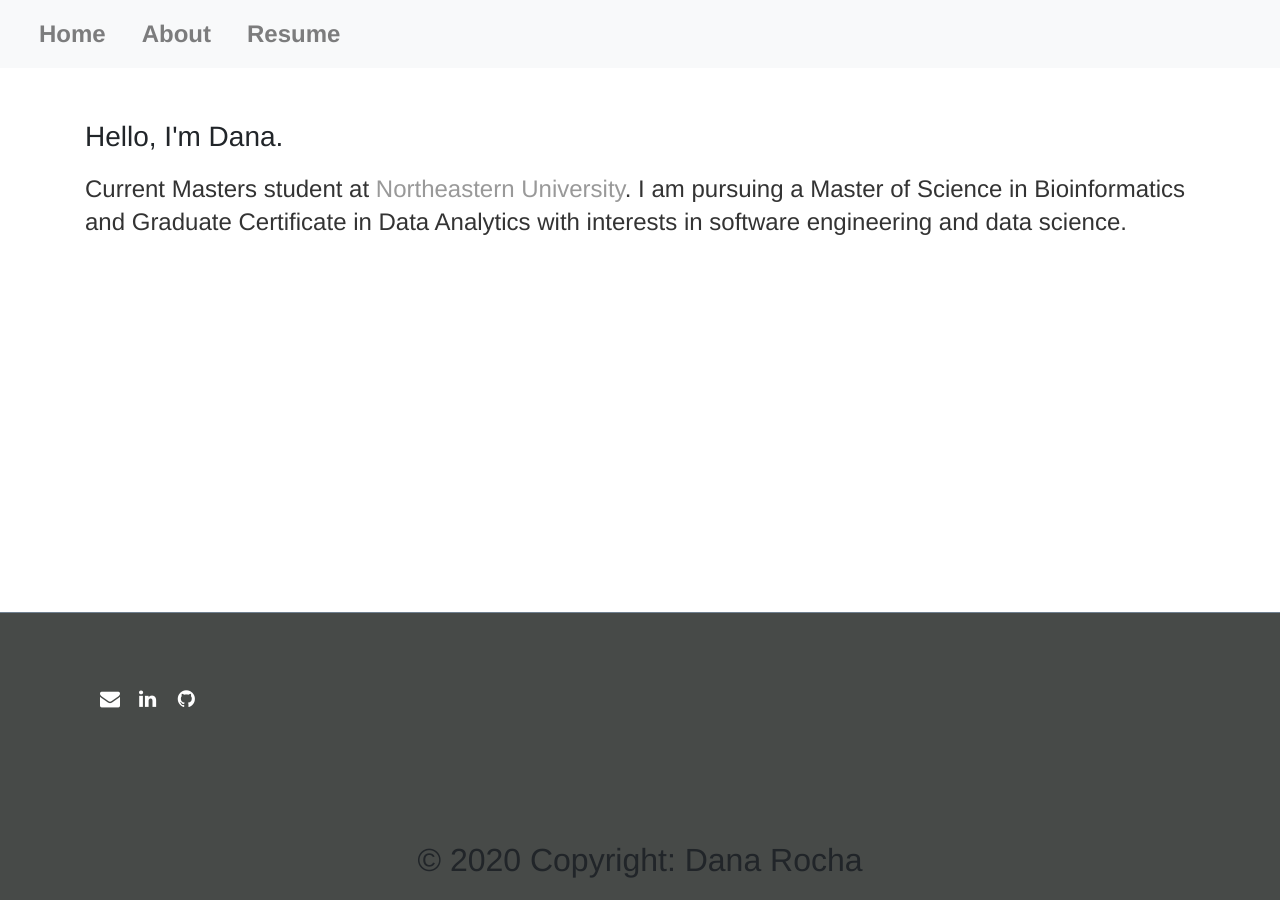
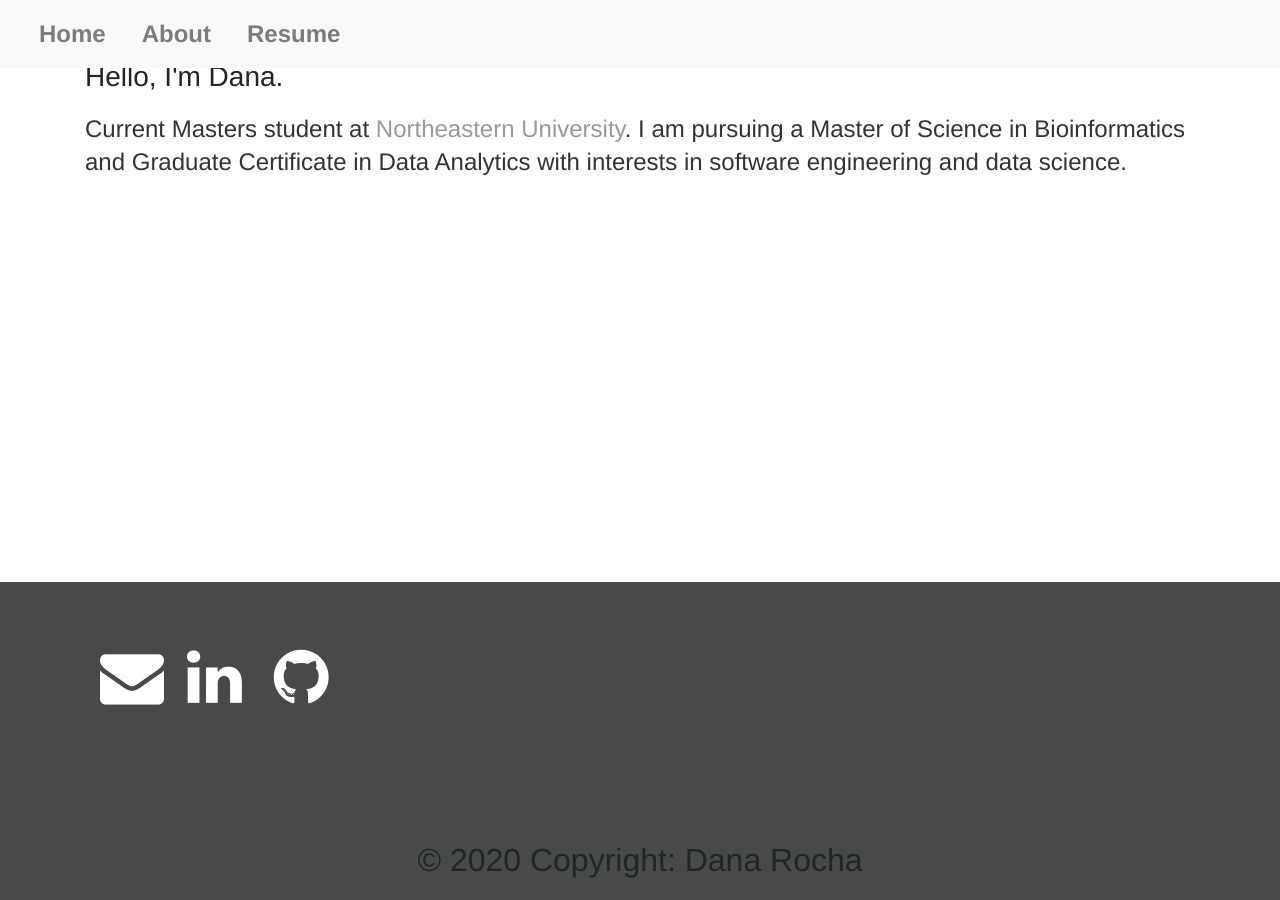
Before and after one commit to dana-rocha/dana-rocha.github.io, a Jekyll site: the page built from README.md, in a window 1280 px wide and 900 px high. Built offline with Jekyll 4.4.1, drawn with Linux system fonts in a browser that asks for light colours; our own code applies the rules of GitHub Pages for plain Markdown files.

Commit message:
fixing the footer

```diff
--- a/_layouts/default.html
+++ b/_layouts/default.html
@@ -39,7 +39,7 @@
 	</nav>
 </header>
 
-<div class="container">
+<div class="container" id="home">
 	<!-- short blurb -->
 	<h3>Hello, I'm Dana.</h3>
 
@@ -50,7 +50,7 @@
 </div>
 
 	<!-- Footer -->
-	<footer class="footer">
+	<footer class="footer font-small">
 		<!-- Footer Elements -->
 		<div class="container">
 			<!-- Grid Row -->
@@ -59,11 +59,11 @@
 				<div class="col-md-12 py-5">
 					<div class="mb-5 flex-center">
 					<!-- Email -->
-					<a href="mailto:dbridgette.rocha@gmail.com" class="fa fa-envelope fa-2x"></a>
+					<a href="mailto:dbridgette.rocha@gmail.com" class="fa fa-envelope white-text mr-md-5 mr-3 fa-2x"></a>
 					<!-- LinkedIn -->
-					<a href="https://www.linkedin.com/in/rochadana/" class="fa fa-linkedin fa-2x"></a>
+					<a href="https://www.linkedin.com/in/rochadana/" class="fa fa-linkedin white-text mr-md-5 mr-3 fa-2x"></a>
 					<!-- GitHub-->
-					<a href="https://github.com/dana-rocha" class="fa fa-github fa-2x"></a>
+					<a href="https://github.com/dana-rocha" class="fa fa-github white-text mr-md-5 mr-3 fa-2x"></a>
 					</div>
 				</div>
 				<!-- Grid Column -->
--- a/css/main.css
+++ b/css/main.css
@@ -7,7 +7,10 @@ html, body {
 
 body {
     margin: 60px auto;
-    padding-top: 60px;
+}
+
+#home {
+    margin-top: 20px;
 }
 
 .container-fluid {
@@ -74,8 +77,8 @@ ul.posts li {
     position: fixed;
     left: 0;
     bottom: 0;
-    border-top: 1px solid #708090;
-    padding-top: 10px;
+    /* border-top: 1px solid #708090; */
+    /* padding-top: 10px; */
     font-size: 2em;
     background-color: #474A48;
     width: 100%;
@@ -85,11 +88,11 @@ ul.posts li {
 /* Contact Buttons */
 .fa {
   padding: 15px;
-  font-size: 20px;
+  /* font-size: 20px; */
   width: 30px;
-  text-align:left;
+  text-align: center;
   text-decoration: none;
-  border-radius: 50%;
+  /* border-radius: 50%; */
   color: white;
 }
 
```
